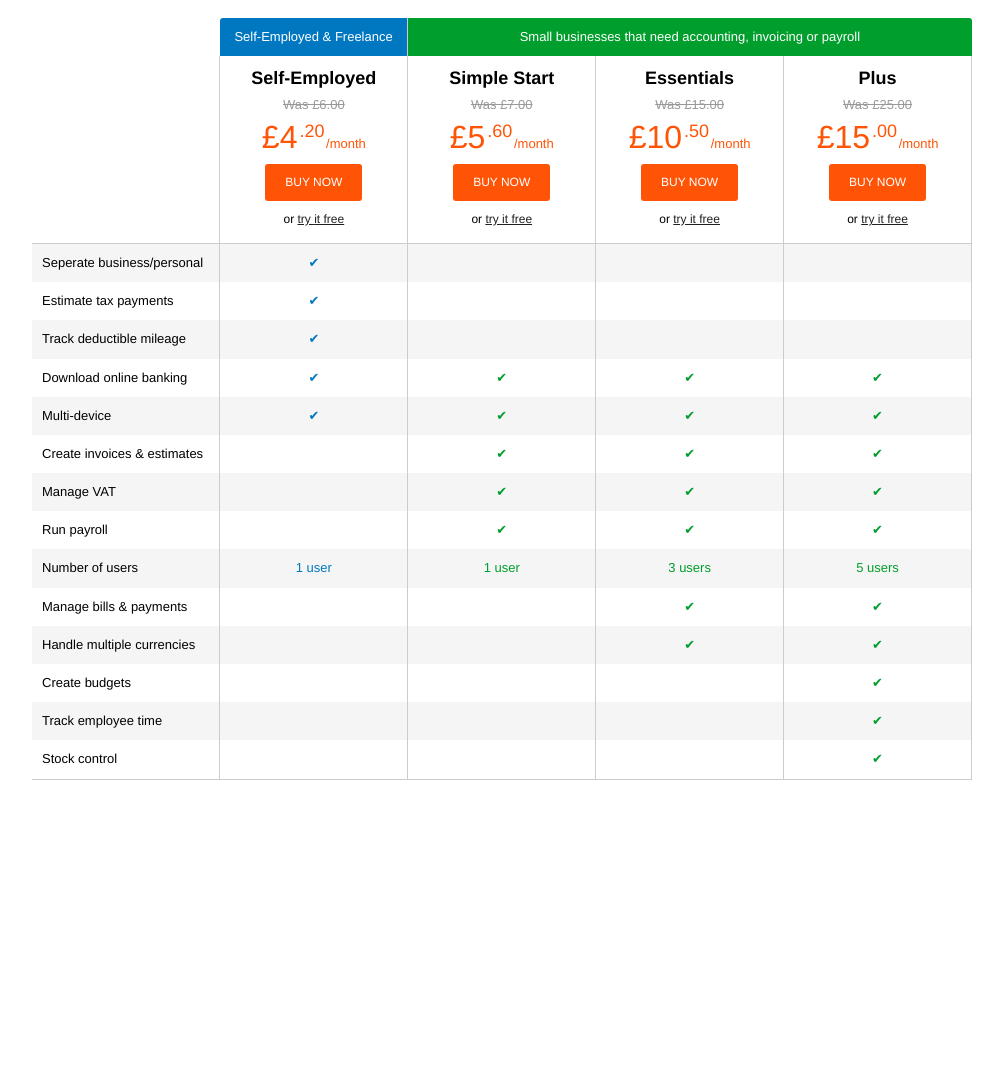
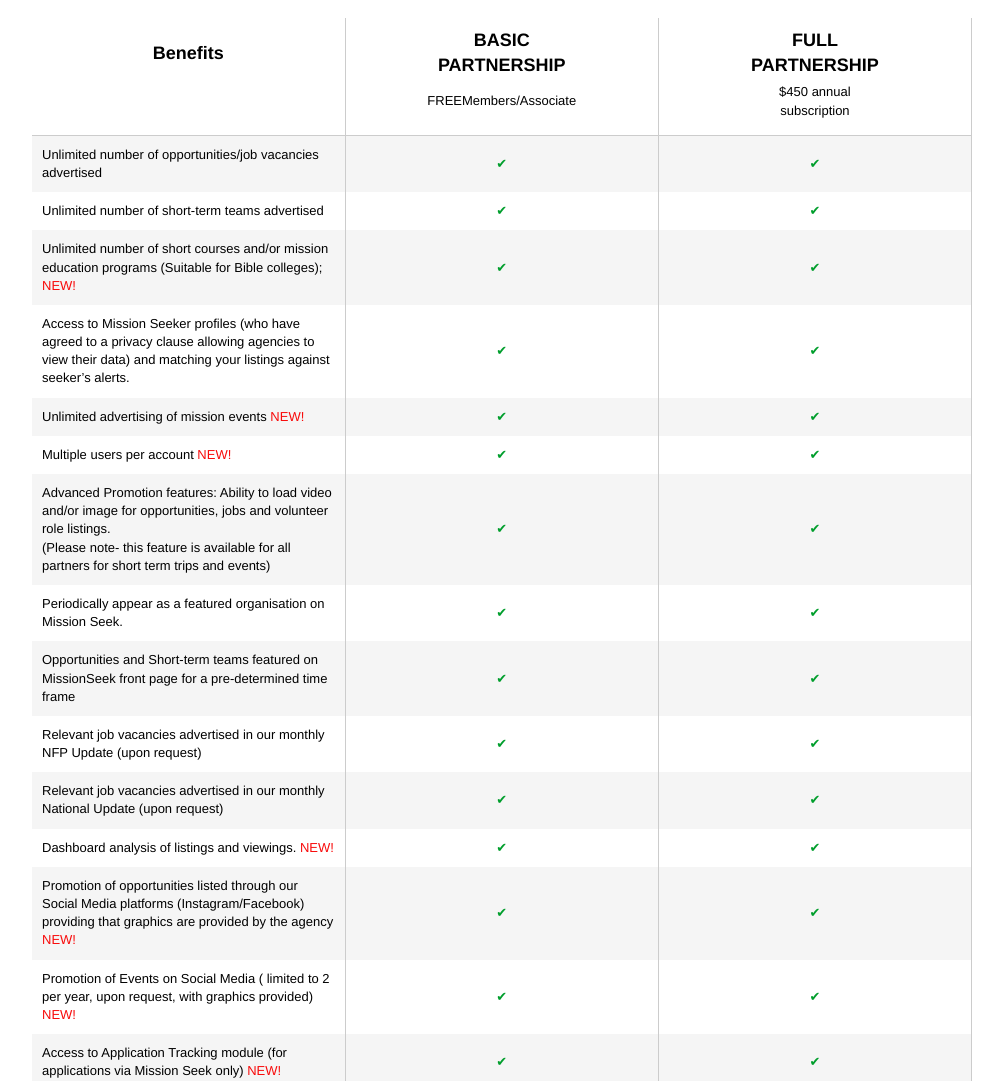
Before and after one commit to davidjeyachandran/comparison-table, a plain HTML site: page index.html in a window 1280 px wide. Shown: the top 1081 px of the page, without its empty margins (138-1141 px from the left). Before the commit the page ends 800 px from the top, so only its background shows below. Drawn offline with Linux system fonts and the light colour scheme.

Commit message:
Delete html file and update index

```diff
--- a/index.html
+++ b/index.html
@@ -9,220 +9,229 @@
 
 <body>
   <div class="comparison">
-
     <table>
       <thead>
         <tr>
-          <th class="tl tl2"></th>
-          <th class="qbse">
-            Self-Employed & Freelance
-          </th>
-          <th colspan="3" class="qbo">
-            Small businesses that need accounting, invoicing or payroll
-          </th>
-        </tr>
-        <tr>
-          <th class="tl"></th>
-          <th class="compare-heading">
-            Self-Employed
+          <th class="compare-heading">Benefits
           </th>
           <th class="compare-heading">
-            Simple Start
-          </th>
+            <div > BASIC</div>
+            <div >PARTNERSHIP</div>
+            </th>
           <th class="compare-heading">
-            Essentials
-          </th>
-          <th class="compare-heading">
-            Plus
+            <div > FULL</div>
+            <div >PARTNERSHIP</div>
           </th>
         </tr>
         <tr>
           <th></th>
           <th class="price-info">
-            <div class="price-was">Was £6.00</div>
-            <div class="price-now"><span>£4<span class="price-small">.20</span></span> /month</div>
-            <div><a href="#" class="price-buy">Buy <span class="hide-mobile">Now</span></a></div>
-            <div class="price-try"><span class="hide-mobile">or </span><a href="#">try <span class="hide-mobile">it
-                  free</span></a></div>
+            <div >FREEMembers/Associate</div>
+
           </th>
           <th class="price-info">
-            <div class="price-was">Was £7.00</div>
-            <div class="price-now"><span>£5<span class="price-small">.60</span></span> /month</div>
-            <div><a href="#" class="price-buy">Buy <span class="hide-mobile">Now</span></a></div>
-            <div class="price-try"><span class="hide-mobile">or </span><a href="#">try <span class="hide-mobile">it
-                  free</span></a></div>
-          </th>
-          <th class="price-info">
-            <div class="price-was">Was £15.00</div>
-            <div class="price-now"><span>£10<span class="price-small">.50</span></span> /month</div>
-            <div><a href="#" class="price-buy">Buy <span class="hide-mobile">Now</span></a></div>
-            <div class="price-try"><span class="hide-mobile">or </span><a href="#">try <span class="hide-mobile">it
-                  free</span></a></div>
-          </th>
-          <th class="price-info">
-            <div class="price-was">Was £25.00</div>
-            <div class="price-now"><span>£15<span class="price-small">.00</span></span> /month</div>
-            <div><a href="#" class="price-buy">Buy <span class="hide-mobile">Now</span></a></div>
-            <div class="price-try"><span class="hide-mobile">or </span><a href="#">try <span class="hide-mobile">it
-                  free</span></a></div>
+            <div >$450 annual</div>
+            <div >subscription</div>
           </th>
         </tr>
       </thead>
+
+
+
       <tbody>
         <tr>
           <td></td>
-          <td colspan="4">Seperate business from personal spending</td>
+          <td colspan="2">Unlimited number of opportunities/job vacancies advertised</td>
         </tr>
         <tr class="compare-row">
-          <td>Seperate business/personal</td>
-          <td><span class="tickblue">✔</span></td>
-          <td></td>
-          <td></td>
-          <td></td>
-        </tr>
-        <tr>
-          <td>&nbsp;</td>
-          <td colspan="4">Estimate tax payments</td>
-        </tr>
-        <tr>
-          <td>Estimate tax payments</td>
-          <td><span class="tickblue">✔</span></td>
-          <td></td>
-          <td></td>
-          <td></td>
-        </tr>
-        <tr>
-          <td>&nbsp;</td>
-          <td colspan="4">Track deductible mileage</td>
-        </tr>
-        <tr class="compare-row">
-          <td>Track deductible mileage</td>
-          <td><span class="tickblue">✔</span></td>
-          <td></td>
-          <td></td>
-          <td></td>
-        </tr>
-        <tr>
-          <td>&nbsp;</td>
-          <td colspan="4">Download online banking</td>
-        </tr>
-        <tr>
-          <td>Download online banking</td>
-          <td><span class="tickblue">✔</span></td>
-          <td><span class="tickgreen">✔</span></td>
+          <td>Unlimited number of opportunities/job vacancies advertised</td>
           <td><span class="tickgreen">✔</span></td>
           <td><span class="tickgreen">✔</span></td>
         </tr>
         <tr>
           <td>&nbsp;</td>
-          <td colspan="4">Works on PC, Mac & mobile</td>
+          <td colspan="2">Unlimited number of short-term teams advertised</td>
         </tr>
-        <tr class="compare-row">
-          <td>Multi-device</td>
-          <td><span class="tickblue">✔</span></td>
-          <td><span class="tickgreen">✔</span></td>
+        <tr>
+          <td>Unlimited number of short-term teams advertised</td>
           <td><span class="tickgreen">✔</span></td>
           <td><span class="tickgreen">✔</span></td>
         </tr>
         <tr>
           <td>&nbsp;</td>
-          <td colspan="4">Create invoices & estimates</td>
+          <td colspan="2">Unlimited number of short courses and/or mission education
+            programs (Suitable for Bible colleges); <span class="ex">NEW!</span></td>
+        </tr>
+        <tr class="compare-row">
+          <td>Unlimited number of short courses and/or mission education
+            programs (Suitable for Bible colleges); <span class="ex">NEW!</span></td>
+            <td><span class="tickgreen">✔</span></td>
+            <td><span class="tickgreen">✔</span></td>
         </tr>
         <tr>
-          <td>Create invoices & estimates</td>
-          <td></td>
-          <td><span class="tickgreen">✔</span></td>
+          <td>&nbsp;</td>
+          <td colspan="2">Access to Mission Seeker profiles (who have agreed to a privacy clause
+            allowing agencies to view their data) and matching your listings
+            against seeker’s alerts.</td>
+        </tr>
+        <tr>
+          <td>Access to Mission Seeker profiles (who have agreed to a privacy clause
+            allowing agencies to view their data) and matching your listings
+            against seeker’s alerts.</td>
+            <td><span class="tickgreen">✔</span></td>
+            <td><span class="tickgreen">✔</span></td>
+        </tr>
+        <tr>
+          <td>&nbsp;</td>
+          <td colspan="2">Unlimited advertising of mission events <span class="ex">NEW!</span></td>
+        </tr>
+        <tr class="compare-row">
+          <td>Unlimited advertising of mission events <span class="ex">NEW!</span></td>
           <td><span class="tickgreen">✔</span></td>
           <td><span class="tickgreen">✔</span></td>
         </tr>
         <tr>
           <td>&nbsp;</td>
-          <td colspan="4">Manage VAT</td>
+          <td colspan="2">Multiple users per account  <span class="ex">NEW!</span></td>
         </tr>
-        <tr class="compare-row">
-          <td>Manage VAT</td>
-          <td></td>
-          <td><span class="tickgreen">✔</span></td>
+        <tr>
+          <td>Multiple users per account  <span class="ex">NEW!</span></td>
           <td><span class="tickgreen">✔</span></td>
           <td><span class="tickgreen">✔</span></td>
         </tr>
         <tr>
           <td>&nbsp;</td>
-          <td colspan="4">Run payroll</td>
+          <td colspan="2">
+            <div >Advanced Promotion features: Ability to load video and/or image for
+              opportunities, jobs and volunteer role listings.</div>
+            <div >
+              (Please note- this feature is available for all partners for short term
+              trips and events)</div>
+          </td>
         </tr>
-        <tr>
-          <td>Run payroll</td>
-          <td></td>
-          <td><span class="tickgreen">✔</span></td>
+        <tr class="compare-row">
+          <td>
+            <div >Advanced Promotion features: Ability to load video and/or image for
+              opportunities, jobs and volunteer role listings.</div>
+            <div >
+              (Please note- this feature is available for all partners for short term
+              trips and events)</div>
+          </td>
           <td><span class="tickgreen">✔</span></td>
           <td><span class="tickgreen">✔</span></td>
         </tr>
         <tr>
           <td>&nbsp;</td>
-          <td colspan="4">Number of users</td>
+          <td colspan="2">Periodically appear as a featured organisation on Mission Seek.</td>
+        </tr>
+        <tr>
+          <td>Periodically appear as a featured organisation on Mission Seek.</td>
+          <td><span class="tickgreen">✔</span></td>
+          <td><span class="tickgreen">✔</span></td>
+        </tr>
+
+        <tr>
+          <td>&nbsp;</td>
+          <td colspan="2">Opportunities and Short-term teams featured on MissionSeek front
+            page for a pre-determined time frame</td>
         </tr>
         <tr class="compare-row">
-          <td>Number of users</td>
-          <td class="tickblue">1 user</td>
-          <td class="tickgreen">1 user</td>
-          <td class="tickgreen">3 users</td>
-          <td class="tickgreen">5 users</td>
-        </tr>
-        <tr>
-          <td>&nbsp;</td>
-          <td colspan="4">Manage bills & payments</td>
-        </tr>
-        <tr>
-          <td>Manage bills & payments</td>
-          <td></td>
-          <td></td>
+          <td>Opportunities and Short-term teams featured on MissionSeek front
+            page for a pre-determined time frame</td>
           <td><span class="tickgreen">✔</span></td>
           <td><span class="tickgreen">✔</span></td>
         </tr>
         <tr>
           <td>&nbsp;</td>
-          <td colspan="4">Handle multiple currencies</td>
+          <td colspan="2">Relevant job vacancies advertised in our monthly
+            NFP Update (upon request) </td>
         </tr>
-        <tr class="compare-row">
-          <td>Handle multiple currencies</td>
-          <td></td>
-          <td></td>
+        <tr>
+          <td>Relevant job vacancies advertised in our monthly
+            NFP Update (upon request)</td>
           <td><span class="tickgreen">✔</span></td>
           <td><span class="tickgreen">✔</span></td>
         </tr>
         <tr>
           <td>&nbsp;</td>
-          <td colspan="4">Create budgets</td>
+          <td colspan="2">Relevant job vacancies advertised in our monthly National Update
+            (upon request)</td>
         </tr>
-        <tr>
-          <td>Create budgets</td>
-          <td></td>
-          <td></td>
-          <td></td>
+        <tr class="compare-row">
+          <td>Relevant job vacancies advertised in our monthly National Update
+            (upon request)</td>
+          <td><span class="tickgreen">✔</span></td>
           <td><span class="tickgreen">✔</span></td>
         </tr>
         <tr>
           <td>&nbsp;</td>
-          <td colspan="4">Track employee time</td>
+          <td colspan="2">Dashboard analysis of listings and viewings. <span class="ex">NEW!</span></td>
         </tr>
-        <tr class="compare-row">
-          <td>Track employee time</td>
-          <td></td>
-          <td></td>
-          <td></td>
+        <tr>
+          <td>Dashboard analysis of listings and viewings. <span class="ex">NEW!</span></td>
+          <td><span class="tickgreen">✔</span></td>
           <td><span class="tickgreen">✔</span></td>
         </tr>
         <tr>
           <td>&nbsp;</td>
-          <td colspan="4">Stock control</td>
+          <td colspan="2">Promotion of opportunities listed through our Social Media platforms
+            (Instag<span class="ex">NEW!</span></td>
+        </tr>
+        <tr class="compare-row">
+          <td>Promotion of opportunities listed through our Social Media platforms
+            (Instagram/Facebook) providing that graphics are provided by the
+            agency <span class="ex">NEW!</span></td>
+          <td><span class="tickgreen">✔</span></td>
+          <td><span class="tickgreen">✔</span></td>
         </tr>
         <tr>
-          <td>Stock control</td>
-          <td></td>
-          <td></td>
-          <td></td>
+          <td>&nbsp;</td>
+          <td colspan="2">Promotion of Events on Social Media ( limited to 2 per year, upon
+            request, with graphics provided) <span class="ex">NEW!</span></td>
+        </tr>
+        <tr>
+          <td>Promotion of Events on Social Media ( limited to 2 per year, upon
+            request, with graphics provided) <span class="ex">NEW!</span></td>
+          <td><span class="tickgreen">✔</span></td>
           <td><span class="tickgreen">✔</span></td>
         </tr>
+        <tr>
+          <td>&nbsp;</td>
+          <td colspan="2">Access to Application Tracking module (for applications via Mission
+            Seek only) <span class="ex">NEW!</span></td>
+        </tr>
+        <tr class="compare-row">
+          <td>Access to Application Tracking module (for applications via Mission
+            Seek only) <span class="ex">NEW!</span></td>
+          <td><span class="tickgreen">✔</span></td>
+          <td><span class="tickgreen">✔</span></td>
+        </tr>
+        <tr>
+          <td>&nbsp;</td>
+          <td colspan="2">Access to Application Tracking module (for applications via any other
+            source) <span class="ex">NEW!</span></td>
+        </tr>
+        <tr>
+          <td>Access to Application Tracking module (for applications via any other
+            source) <span class="ex">NEW!</span></td>
+            <td><span class="tickred">x</span></td>
+          <td><span class="tickgreen">✔</span></td>
+        </tr>
+        <tr>
+          <td>&nbsp;</td>
+          <td colspan="2">Advanced feature: Ability to feed Mission Seek data on your website
+            (for your data only). Great time saver – enter data once for both
+            Mission Seek and your website. <span class="ex">NEW!</span></td>
+        </tr>
+        <tr class="compare-row">
+          <td>Advanced feature: Ability to feed Mission Seek data on your website
+            (for your data only). Great time saver – enter data once for both
+            Mission Seek and your website. <span class="ex">NEW!</span></td>
+          <td><span class="tickred">x</span></td>
+          <td><span class="tickgreen">✔</span></td>
+        </tr>
+
+
       </tbody>
     </table>
 
@@ -233,3 +242,6 @@
 
 
 </html>
+
+
+</html>
```
Also changed, not shown: compare_table.html (deleted, +0 -247 lines).
